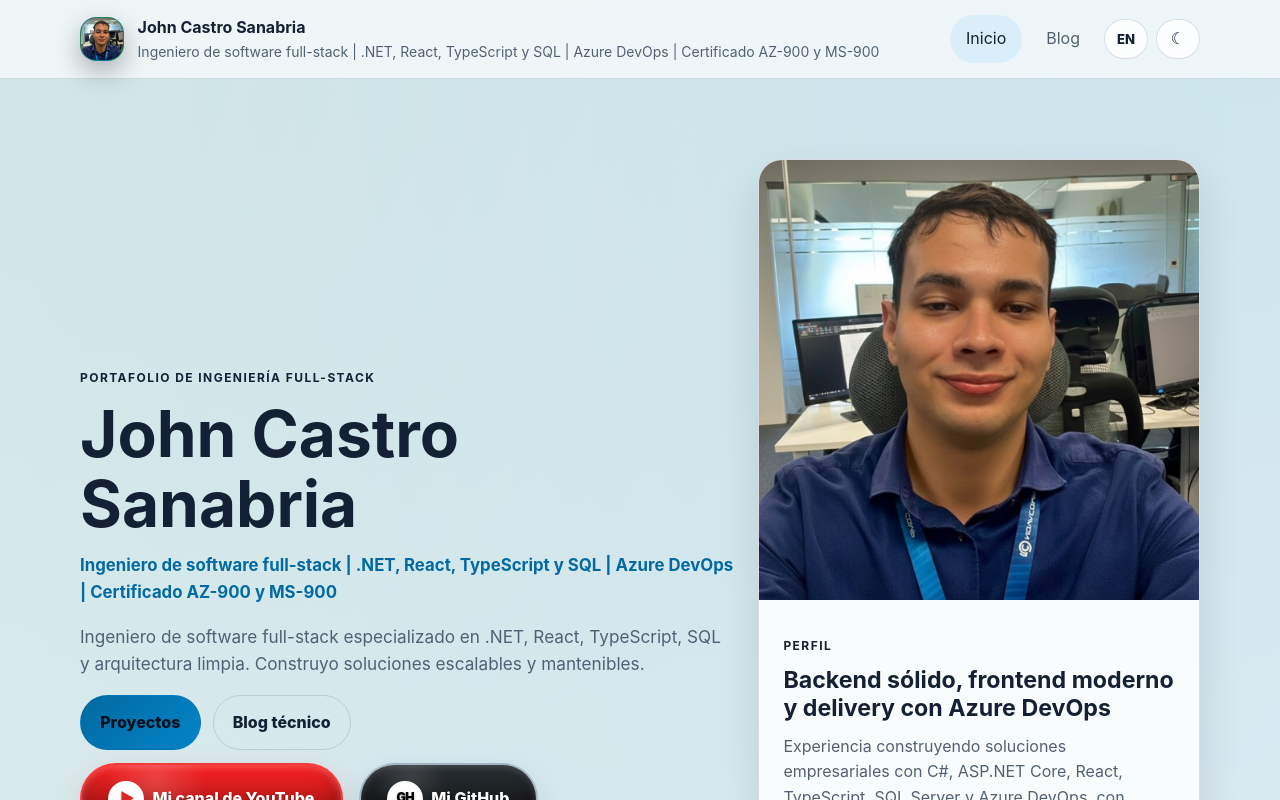
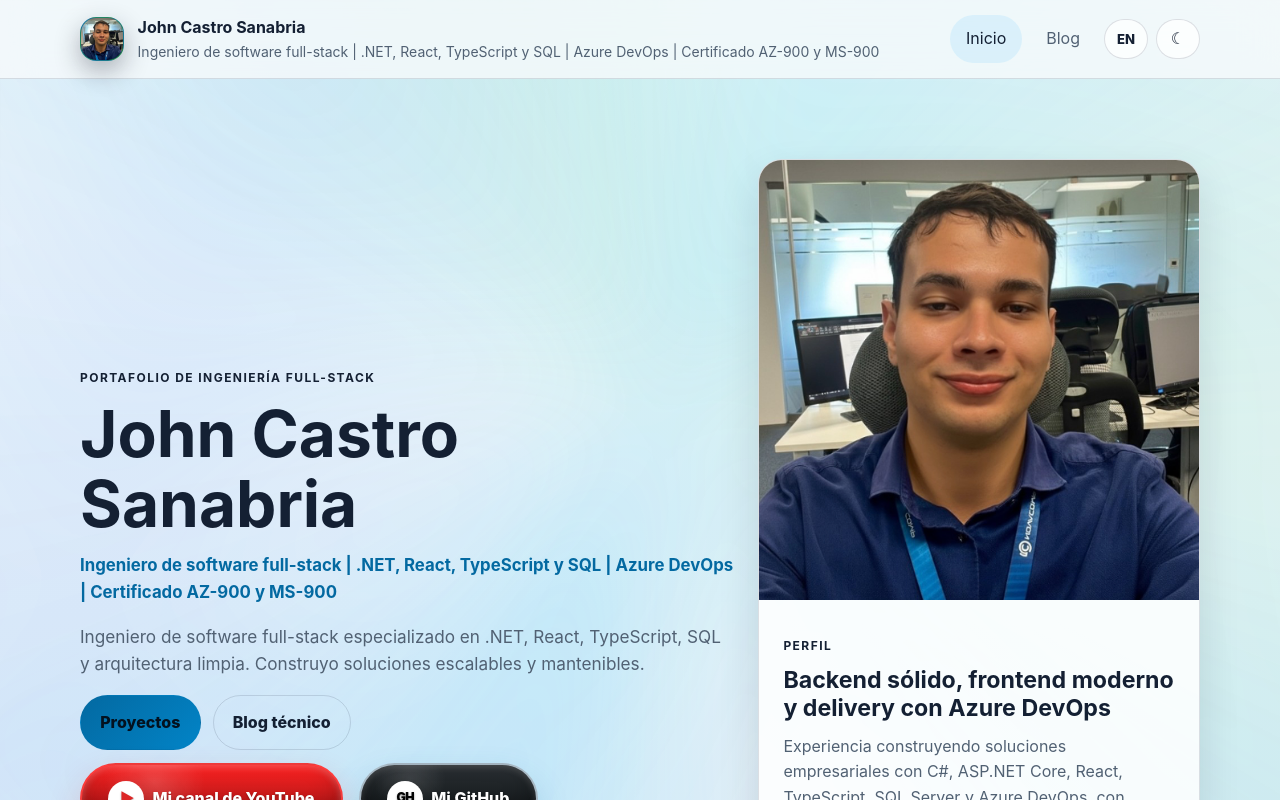
Before and after one commit to full-stack-dev-johncastrosanabria/Portfolio, a React (Vite) app: page / in a window 1280 px wide. Shown: the top 800 px of the page. Built offline with nearby package versions, Linux system fonts and the light colour scheme; no server answers.

Commit message:
Add animated liquid background

```diff
--- /dev/null
+++ b/src/components/layout/AnimatedBackground.tsx
@@ -0,0 +1,9 @@
+export function AnimatedBackground() {
+  return (
+    <div className="animated-background" aria-hidden="true">
+      <div className="liquid-field liquid-field-primary" />
+      <div className="liquid-field liquid-field-secondary" />
+      <div className="liquid-mesh" />
+    </div>
+  );
+}
--- a/src/components/layout/AppShell.tsx
+++ b/src/components/layout/AppShell.tsx
@@ -1,10 +1,12 @@
 import { Outlet } from 'react-router-dom';
+import { AnimatedBackground } from '@/components/layout/AnimatedBackground';
 import { Header } from '@/components/layout/Header';
 import { Footer } from '@/components/layout/Footer';
 
 export function AppShell() {
   return (
     <div className="app-shell">
+      <AnimatedBackground />
       <Header />
       <main className="main-content">
         <Outlet />
--- a/src/styles/global.css
+++ b/src/styles/global.css
@@ -60,6 +60,7 @@ body {
   margin: 0;
   min-width: 320px;
   min-height: 100vh;
+  background: var(--bg);
 }
 
 a {
@@ -90,10 +91,140 @@ img {
 .app-shell {
   display: flex;
   flex-direction: column;
+  position: relative;
+  isolation: isolate;
 }
 
 .main-content {
   flex: 1;
+}
+
+.animated-background {
+  position: fixed;
+  inset: 0;
+  z-index: -2;
+  overflow: hidden;
+  pointer-events: none;
+  background:
+    linear-gradient(180deg, rgba(2, 6, 23, 0.18), rgba(7, 17, 31, 0.68)),
+    var(--bg);
+}
+
+.liquid-field {
+  position: absolute;
+  inset: -28%;
+  filter: blur(46px) saturate(145%);
+  opacity: 0.78;
+  transform-origin: center;
+  will-change: transform, opacity;
+}
+
+.liquid-field-primary {
+  background:
+    conic-gradient(
+      from 142deg at 50% 50%,
+      transparent 0deg,
+      rgba(56, 189, 248, 0.36) 34deg,
+      rgba(14, 165, 233, 0.1) 78deg,
+      transparent 122deg,
+      rgba(34, 197, 94, 0.18) 174deg,
+      rgba(56, 189, 248, 0.34) 226deg,
+      transparent 292deg,
+      rgba(14, 165, 233, 0.2) 330deg,
+      transparent 360deg
+    );
+  animation: liquid-drift 26s ease-in-out infinite alternate;
+}
+
+.liquid-field-secondary {
+  inset: -18%;
+  background:
+    linear-gradient(118deg, transparent 8%, rgba(59, 130, 246, 0.2) 28%, transparent 46%),
+    linear-gradient(238deg, transparent 18%, rgba(45, 212, 191, 0.16) 42%, transparent 64%),
+    conic-gradient(
+      from 260deg at 52% 48%,
+      rgba(2, 6, 23, 0) 0deg,
+      rgba(125, 211, 252, 0.24) 54deg,
+      rgba(2, 6, 23, 0) 118deg,
+      rgba(34, 197, 94, 0.14) 190deg,
+      rgba(2, 6, 23, 0) 266deg,
+      rgba(56, 189, 248, 0.22) 318deg,
+      rgba(2, 6, 23, 0) 360deg
+    );
+  opacity: 0.55;
+  animation: liquid-breathe 34s ease-in-out infinite alternate;
+}
+
+.liquid-mesh {
+  position: absolute;
+  inset: 0;
+  background:
+    linear-gradient(rgba(148, 163, 184, 0.045) 1px, transparent 1px),
+    linear-gradient(90deg, rgba(148, 163, 184, 0.035) 1px, transparent 1px);
+  background-size: 72px 72px;
+  mask-image: linear-gradient(180deg, rgba(0, 0, 0, 0.5), transparent 82%);
+  opacity: 0.34;
+}
+
+:root[data-theme='light'] .animated-background {
+  background:
+    linear-gradient(180deg, rgba(248, 250, 252, 0.74), rgba(237, 242, 248, 0.9)),
+    var(--bg);
+}
+
+:root[data-theme='light'] .liquid-field-primary {
+  opacity: 0.42;
+  filter: blur(54px) saturate(122%);
+}
+
+:root[data-theme='light'] .liquid-field-secondary {
+  opacity: 0.34;
+  filter: blur(58px) saturate(112%);
+}
+
+:root[data-theme='light'] .liquid-mesh {
+  background:
+    linear-gradient(rgba(71, 85, 105, 0.06) 1px, transparent 1px),
+    linear-gradient(90deg, rgba(71, 85, 105, 0.05) 1px, transparent 1px);
+  opacity: 0.26;
+}
+
+@keyframes liquid-drift {
+  0% {
+    transform: translate3d(-4%, -2%, 0) rotate(0deg) scale(1.05, 0.92);
+  }
+
+  45% {
+    transform: translate3d(3%, 2%, 0) rotate(34deg) scale(0.95, 1.08);
+  }
+
+  100% {
+    transform: translate3d(5%, -3%, 0) rotate(76deg) scale(1.12, 0.98);
+  }
+}
+
+@keyframes liquid-breathe {
+  0% {
+    transform: translate3d(4%, 3%, 0) rotate(0deg) scale(1.06);
+    opacity: 0.38;
+  }
+
+  50% {
+    transform: translate3d(-3%, -2%, 0) rotate(-24deg) scale(1.18);
+    opacity: 0.62;
+  }
+
+  100% {
+    transform: translate3d(1%, 4%, 0) rotate(-58deg) scale(1.04);
+    opacity: 0.5;
+  }
+}
+
+@media (prefers-reduced-motion: reduce) {
+  .liquid-field-primary,
+  .liquid-field-secondary {
+    animation: none;
+  }
 }
 
 .container {
```
